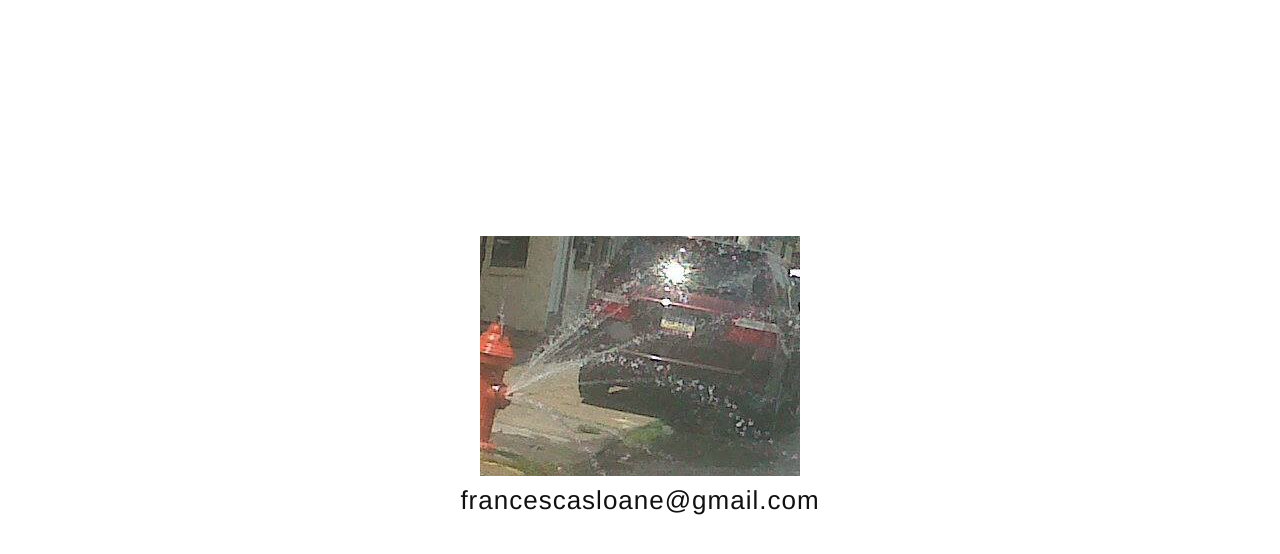
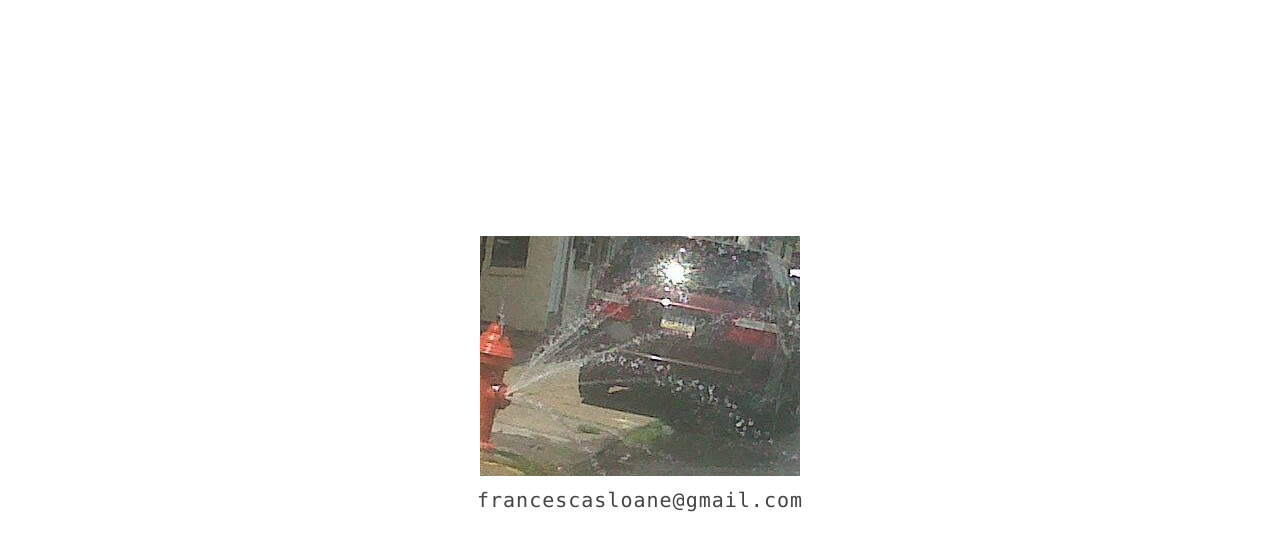
Before and after one commit to sandgraham/fsloane.net, a plain HTML site: page index.html in a window 1280 px wide. Shown: the part 822-1376 px from the top of the page. Drawn offline with Linux system fonts and the light colour scheme.

Commit message:
change font, add some spacing fixes

```diff
--- a/index.html
+++ b/index.html
@@ -5,8 +5,11 @@
     <link rel="stylesheet" type="text/css" href="style.css">
 </head>
 <body>
+    <!-- Scripts -->
+    <script type="text/javascript" src="script.js"></script>
+
     <!-- YouTube Iframe -->
-    <iframe id="yt_iframe" src="https://www.youtube-nocookie.com/embed/videoseries?loop=1&showinfo=1&autoplay=1&color=white&autohide=1&list=PL3IfWK8YCzkdgmpvUPFBW6kxl92oOZLZb" frameborder="0" allowfullscreen></iframe>
+    <iframe id="yt_iframe" src="https://www.youtube-nocookie.com/embed/videoseries?loop=1&showinfo=1&autoplay=1&color=white&autohide=1&enablejsapi=1&list=PL3IfWK8YCzkdgmpvUPFBW6kxl92oOZLZb" frameborder="0" allowfullscreen></iframe>
 
     <!-- Email and Picture -->
     <div class="info">
@@ -15,8 +18,5 @@
             <div class="email">francescasloane@gmail.com</div>
         </div>
     </div>
-
-    <!-- Scripts -->
-    <script type="text/javascript" src="script.js"></script>
 </body>
 </html>
--- a/script.js
+++ b/script.js
@@ -0,0 +1,3 @@
+function onPlayerReady () {
+    console.log("ready")
+}
--- a/style.css
+++ b/style.css
@@ -5,18 +5,16 @@ body {
 iframe {
     display: block;
     height: 100vh;
-    width: 100vw;
+    width: 100%;
 }
 .info {
     height: 100vh;
     width: 100%;
     display: table;
-    box-sizing: border-box;
 }
 .info-center {
     display: table-cell;
     vertical-align: middle;
-    width: 100%;
     text-align: center;
     padding: 0 10px;
 }
@@ -24,12 +22,11 @@ iframe {
     max-width: 100%;
 }
 .email {
-    color: #111;
-    font-family: "helvetica neue";
-    font-weight: 100;
+    color: #444;
+    font-family: "Lucida Console", Monaco, monospace;
     letter-spacing: 1px;
     line-height: 40px;
-    font-size: 26px;
+    font-size: 20px;
 }
 @media screen and (max-width: 340px) {
     .email {
```
